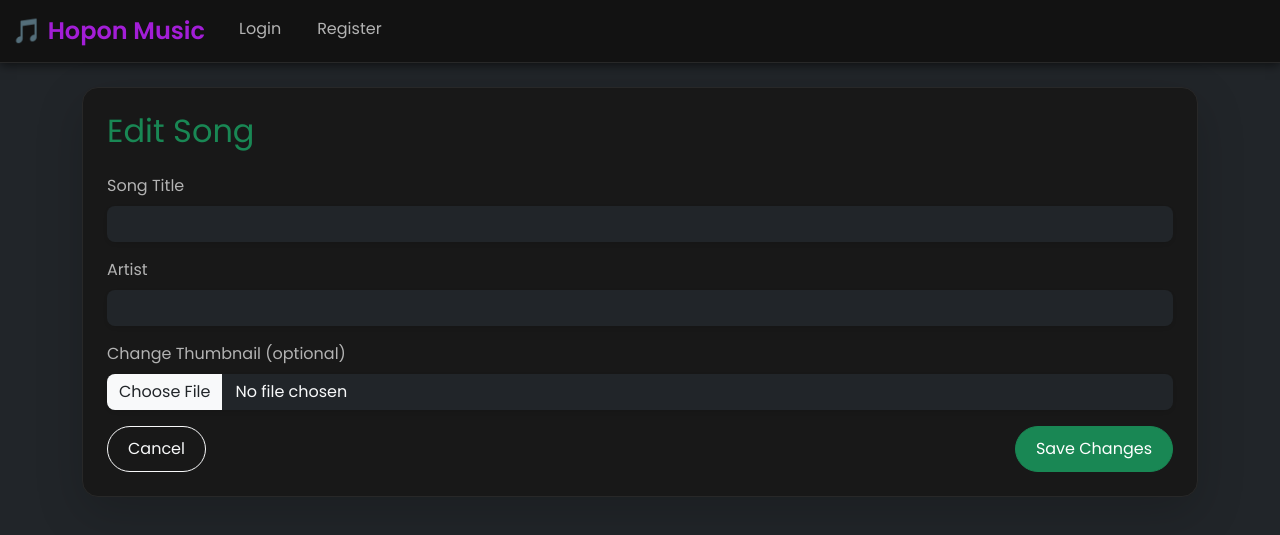
After one commit to Virus01Official/HopOnMusic, a Flask app: template templates/edit_song.html in a window 1280 px wide. The commit adds this page. Shown: the top 535 px of the page. Run offline with Flask 3, Linux system fonts and the light colour scheme; the template is opened without the code that fills it, so the values that code supplies are empty.

Commit message:
some changes

```diff
--- a/app.py
+++ b/app.py
@@ -211,6 +211,50 @@ def promote_user(user_id):
     flash('User promoted to moderator.')
     return redirect(url_for('manage_users'))
 
+@app.route('/edit_song/<int:song_id>', methods=['GET', 'POST'])
+def edit_song(song_id):
+    if 'username' not in session:
+        return redirect(url_for('login'))
+
+    with sqlite3.connect('database.db') as conn:
+        cursor = conn.cursor()
+
+        cursor.execute('SELECT id, title, artist, filename, thumbnail, user_id FROM songs WHERE id = ?', (song_id,))
+        song = cursor.fetchone()
+
+        if not song:
+            flash('Song not found.')
+            return redirect(url_for('player'))
+
+        # Authorization check
+        if session['role'] != 'moderator' and song[5] != session['user_id']:
+            flash('You do not have permission to edit this song.')
+            return redirect(url_for('player'))
+
+        if request.method == 'POST':
+            new_title = request.form['title']
+            new_artist = request.form['artist']
+            new_thumbnail_file = request.files.get('thumbnail')
+
+            new_thumbnail_filename = song[4]  # Keep existing thumbnail by default
+
+            if new_thumbnail_file and allowed_image(new_thumbnail_file.filename):
+                new_thumbnail_filename = secure_filename(new_thumbnail_file.filename)
+                thumbnail_path = os.path.join(app.config['UPLOAD_FOLDER'], new_thumbnail_filename)
+                new_thumbnail_file.save(thumbnail_path)
+
+            cursor.execute('''
+                UPDATE songs SET title = ?, artist = ?, thumbnail = ?
+                WHERE id = ?
+            ''', (new_title, new_artist, new_thumbnail_filename, song_id))
+            conn.commit()
+
+            flash('Song updated successfully.')
+            return redirect(url_for('player'))
+
+    return render_template('edit_song.html', song=song)
+
+
 @app.route('/manage_users')
 def manage_users():
     if 'username' not in session or session.get('role') != 'moderator':
--- a/templates/base.html
+++ b/templates/base.html
@@ -3,7 +3,7 @@
 <head>
     <meta charset="UTF-8">
     <meta name="viewport" content="width=device-width, initial-scale=1.0">
-    <title>{% block title %}Music App{% endblock %}</title>
+    <title>{% block title %}HopOn Music{% endblock %}</title>
 
     <!-- Bootstrap CSS -->
     <link href="https://cdn.jsdelivr.net/npm/bootstrap@5.3.0-alpha1/dist/css/bootstrap.min.css" rel="stylesheet">
@@ -20,7 +20,7 @@
     <!-- Navbar -->
     <nav class="navbar navbar-expand-lg sticky-top" style="background-color: #121212; box-shadow: 0 2px 10px rgba(0,0,0,0.6);">
         <div class="container-fluid">
-            <a class="navbar-brand text-success fw-semibold" href="{{ url_for('index') }}">🎵 Music App</a>
+            <a class="navbar-brand text-success fw-semibold" href="{{ url_for('index') }}">🎵 Hopon Music</a>
             <button class="navbar-toggler text-light" type="button" data-bs-toggle="collapse" data-bs-target="#navbarNav">
                 <span class="navbar-toggler-icon"></span>
             </button>
--- /dev/null
+++ b/templates/edit_song.html
@@ -0,0 +1,34 @@
+<!-- templates/edit_song.html -->
+{% extends "base.html" %}
+
+{% block title %}Edit Song - HopOn Music{% endblock %}
+
+{% block content %}
+<div class="card bg-secondary text-light shadow-lg rounded-4 p-4">
+    <h2 class="mb-4 text-success">Edit Song</h2>
+    <form method="POST" enctype="multipart/form-data">
+        <div class="mb-3">
+            <label for="title" class="form-label">Song Title</label>
+            <input type="text" class="form-control bg-dark text-light border-0 shadow-sm" id="title" name="title" value="{{ song[1] }}" required>
+        </div>
+        <div class="mb-3">
+            <label for="artist" class="form-label">Artist</label>
+            <input type="text" class="form-control bg-dark text-light border-0 shadow-sm" id="artist" name="artist" value="{{ song[2] }}" required>
+        </div>
+        <div class="mb-3">
+            <label for="thumbnail" class="form-label">Change Thumbnail (optional)</label>
+            <input type="file" class="form-control bg-dark text-light border-0 shadow-sm" id="thumbnail" name="thumbnail" accept="image/*">
+        </div>
+        {% if song[4] %}
+        <div class="mb-3">
+            <p>Current Thumbnail:</p>
+            <img src="{{ url_for('static', filename='songs/' + song[4]) }}" alt="Current Thumbnail" class="img-thumbnail" style="max-width: 200px;">
+        </div>
+        {% endif %}
+        <div class="d-flex justify-content-between">
+            <a href="{{ url_for('player') }}" class="btn btn-outline-light">Cancel</a>
+            <button type="submit" class="btn btn-success">Save Changes</button>
+        </div>
+    </form>
+</div>
+{% endblock %}
--- a/templates/player.html
+++ b/templates/player.html
@@ -23,6 +23,9 @@
                             <form action="{{ url_for('delete_song', song_id=song[0]) }}" method="POST" class="mt-2">
                                 <button type="submit" class="btn btn-danger btn-sm">Delete</button>
                             </form>
+                            <form action="{{ url_for('edit_song', song_id=song[0]) }}" method="GET" class="mt-2 d-inline">
+                                <button type="submit" class="btn btn-warning btn-sm">Edit</button>
+                            </form>
                         {% endif %}
                     </div>
                 </div>
```
Also changed, not shown: 1 other file.
